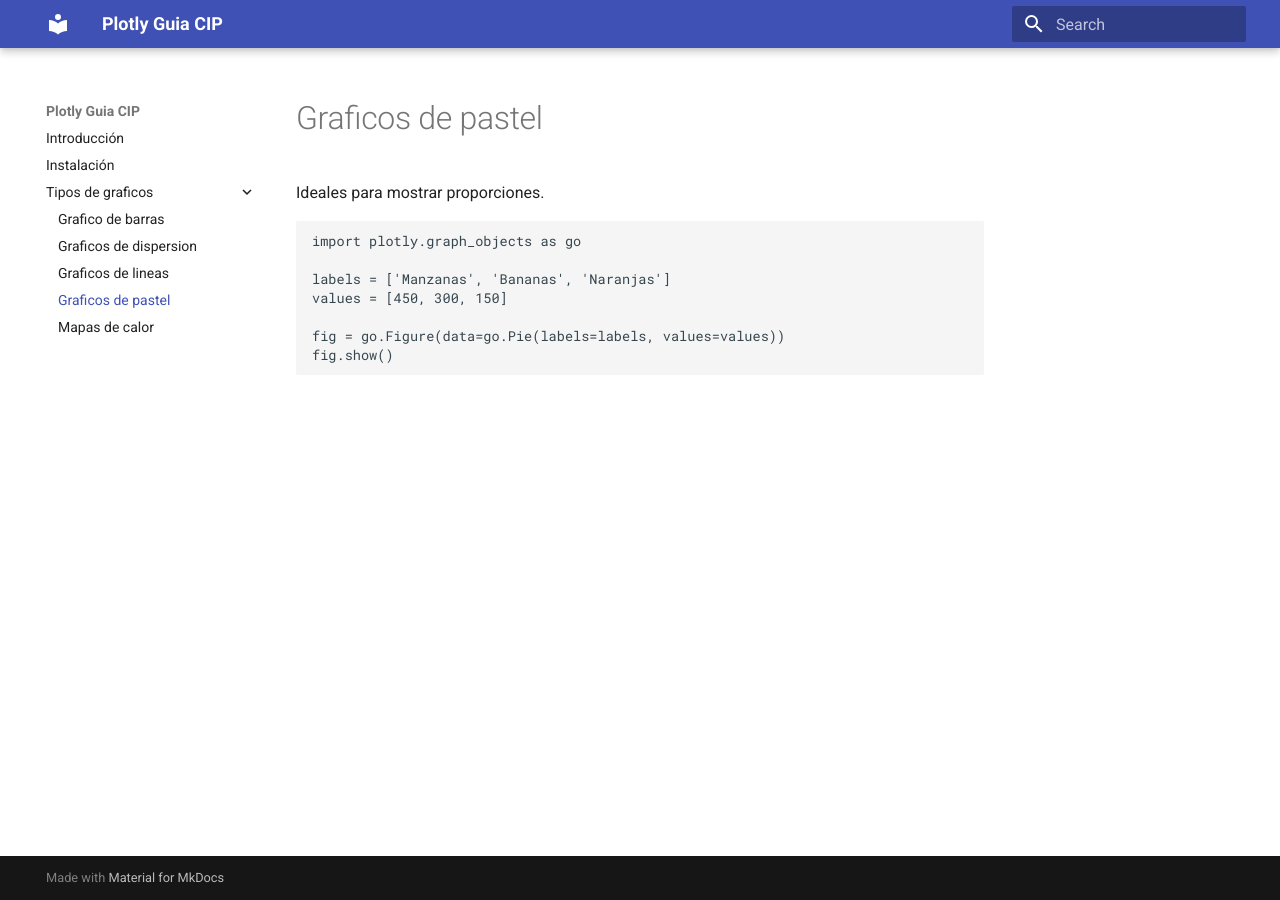
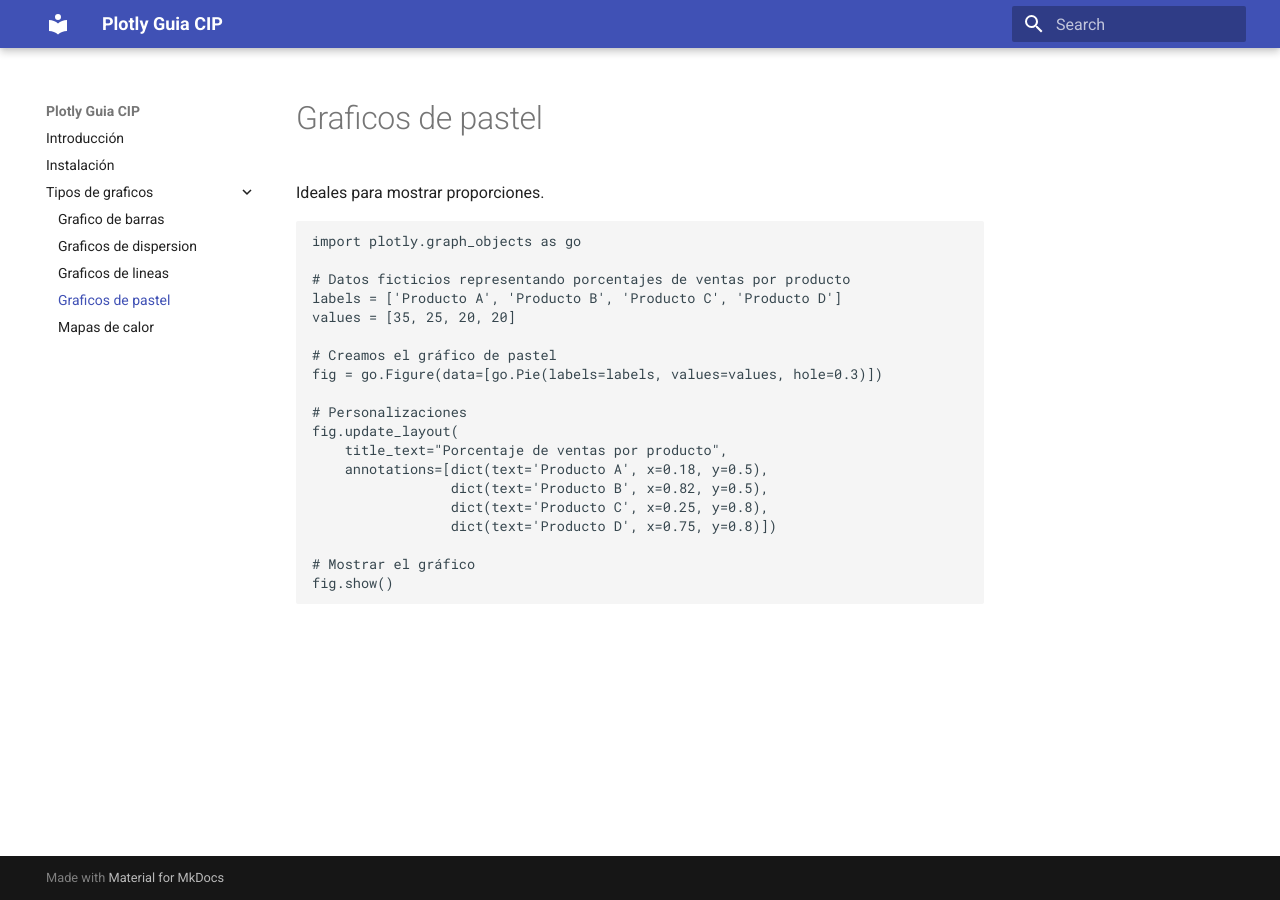
Before and after one commit to fabian-franco/plotly, an MkDocs documentation site: the page built from docs/tipos_de_graficos/graficos-de-pastel.md, in a window 1280 px wide. Built offline with MkDocs 1.6.1 and Material for MkDocs 9.7.7, drawn with Linux system fonts in a browser that asks for light colours.

Commit message:
feat: add new examples

````diff
--- a/docs/tipos_de_graficos/graficos-de-pastel.md
+++ b/docs/tipos_de_graficos/graficos-de-pastel.md
@@ -3,9 +3,21 @@ Ideales para mostrar proporciones.
 ```python
 import plotly.graph_objects as go
 
-labels = ['Manzanas', 'Bananas', 'Naranjas']
-values = [450, 300, 150]
+# Datos ficticios representando porcentajes de ventas por producto
+labels = ['Producto A', 'Producto B', 'Producto C', 'Producto D']
+values = [35, 25, 20, 20]
 
-fig = go.Figure(data=go.Pie(labels=labels, values=values))
+# Creamos el gráfico de pastel
+fig = go.Figure(data=[go.Pie(labels=labels, values=values, hole=0.3)])
+
+# Personalizaciones
+fig.update_layout(
+    title_text="Porcentaje de ventas por producto",
+    annotations=[dict(text='Producto A', x=0.18, y=0.5),
+                 dict(text='Producto B', x=0.82, y=0.5),
+                 dict(text='Producto C', x=0.25, y=0.8),
+                 dict(text='Producto D', x=0.75, y=0.8)])
+
+# Mostrar el gráfico
 fig.show()
 ```
````
Also changed, not shown: docs/tipos_de_graficos/grafico-de-barras.md (+7 -4 lines), docs/tipos_de_graficos/graficos-de-dispersion.md (+7 -4 lines), docs/tipos_de_graficos/graficos-de-lineas.md (+6 -2 lines), docs/tipos_de_graficos/mapas-de-calor.md (+9 -4 lines).
